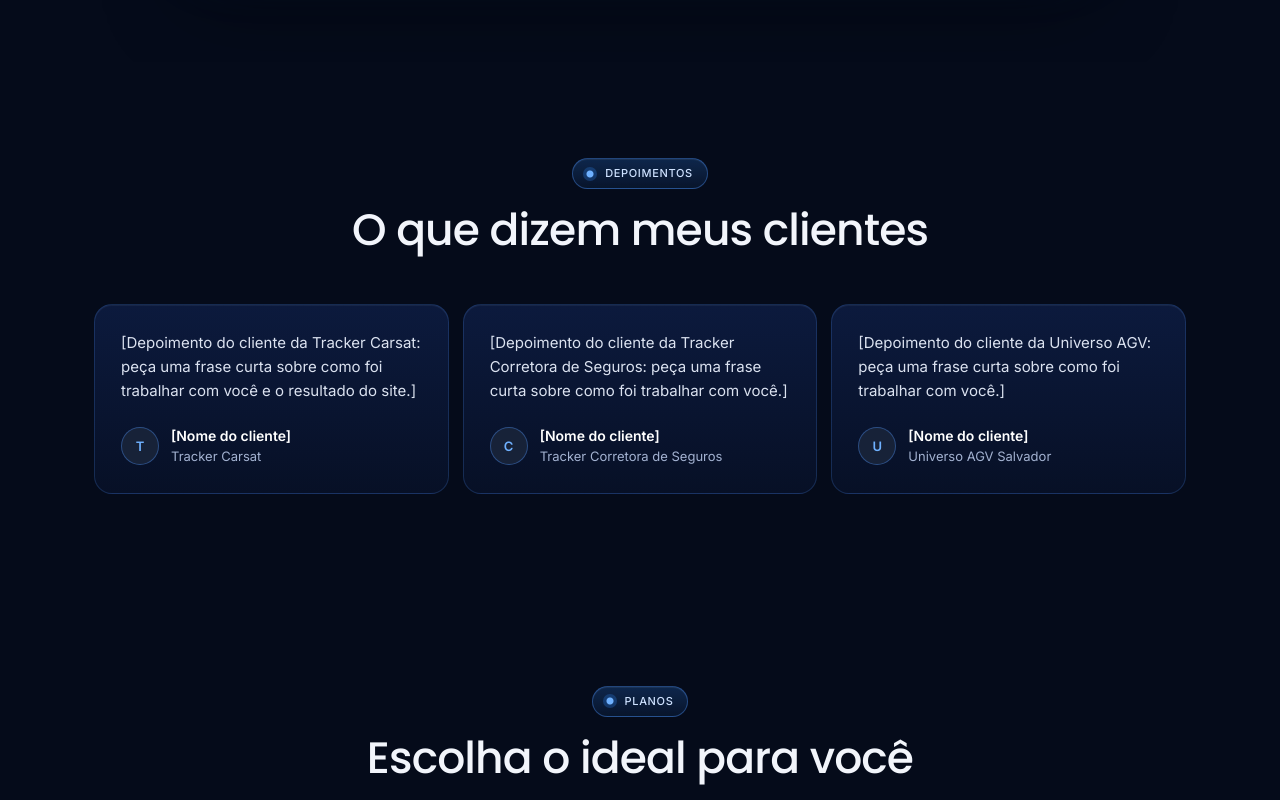
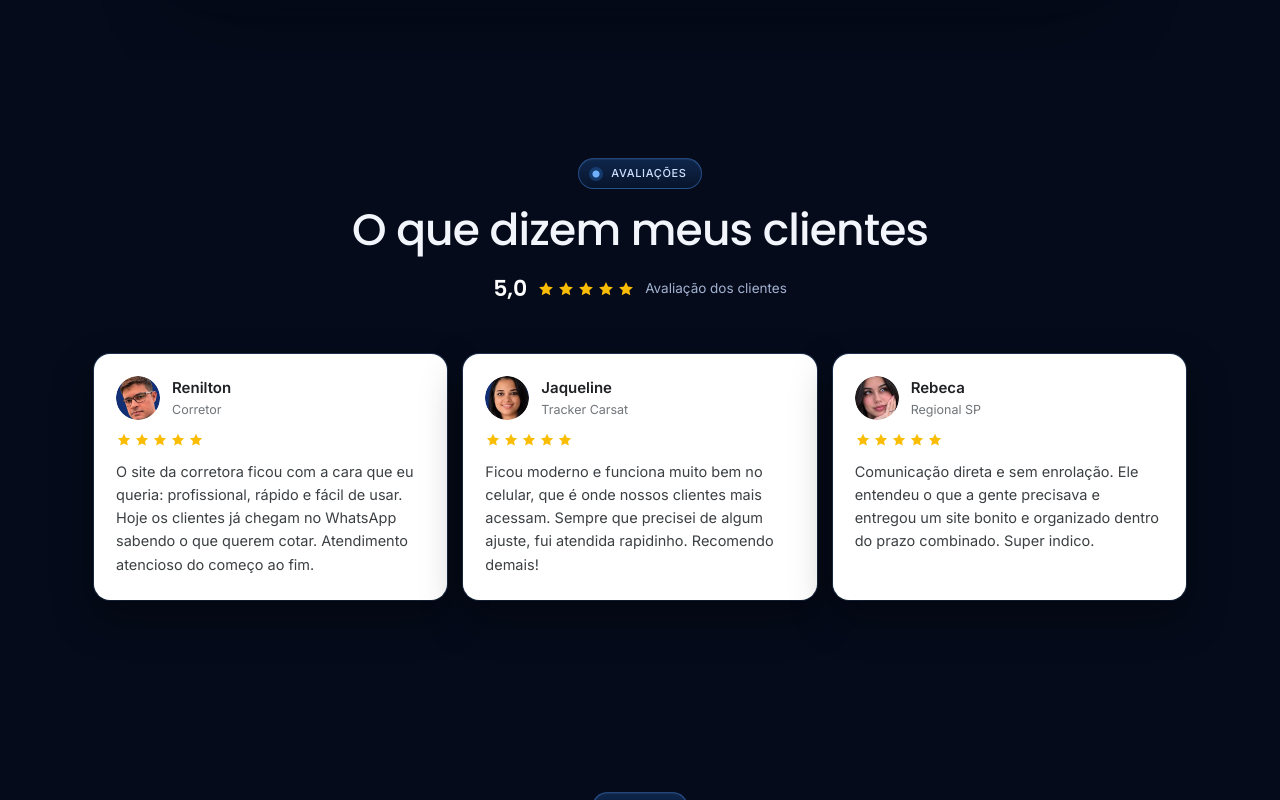
Before and after one commit to theuszinp/salvadorsites, a plain HTML site: page index.html in a window 1280 px wide. Shown: the part 2969-3769 px from the top of the page. Drawn offline with Linux system fonts and the light colour scheme.

Commit message:
Depoimentos de clientes no estilo de avaliação do Google
Cartões com foto, nome, 5 estrelas e o depoimento aprovado por
Renilton (Corretor), Jaqueline (Tracker Carsat) e Rebeca (Regional SP).

Co-Authored-By: Claude Opus 5.5 <noreply@anthropic.com>

```diff
--- a/index.html
+++ b/index.html
@@ -357,25 +357,38 @@
     </section>
 
     <!-- ================= DEPOIMENTOS ================= -->
-    <!-- ATENÇÃO: troque os textos entre [colchetes] pelos depoimentos reais dos seus clientes -->
+    <!-- Depoimentos aprovados pelos próprios clientes -->
     <section class="section" id="depoimentos">
       <div class="container">
         <header class="head">
-          <span class="badge"><i class="badge__dot"></i>Depoimentos</span>
+          <span class="badge"><i class="badge__dot"></i>Avaliações</span>
           <h2 class="title">O que dizem meus clientes</h2>
+          <p class="rating"><b>5,0</b><span class="review__stars review__stars--lg" role="img" aria-label="5 de 5 estrelas"><svg viewBox="0 0 24 24" aria-hidden="true"><path d="m12 2.8 2.8 5.9 6.4.8-4.7 4.4 1.2 6.4L12 17.2l-5.7 3.1 1.2-6.4L2.8 9.5l6.4-.8z"/></svg><svg viewBox="0 0 24 24" aria-hidden="true"><path d="m12 2.8 2.8 5.9 6.4.8-4.7 4.4 1.2 6.4L12 17.2l-5.7 3.1 1.2-6.4L2.8 9.5l6.4-.8z"/></svg><svg viewBox="0 0 24 24" aria-hidden="true"><path d="m12 2.8 2.8 5.9 6.4.8-4.7 4.4 1.2 6.4L12 17.2l-5.7 3.1 1.2-6.4L2.8 9.5l6.4-.8z"/></svg><svg viewBox="0 0 24 24" aria-hidden="true"><path d="m12 2.8 2.8 5.9 6.4.8-4.7 4.4 1.2 6.4L12 17.2l-5.7 3.1 1.2-6.4L2.8 9.5l6.4-.8z"/></svg><svg viewBox="0 0 24 24" aria-hidden="true"><path d="m12 2.8 2.8 5.9 6.4.8-4.7 4.4 1.2 6.4L12 17.2l-5.7 3.1 1.2-6.4L2.8 9.5l6.4-.8z"/></svg></span><span>Avaliação dos clientes</span></p>
         </header>
         <div class="quote-grid">
-          <figure class="quote">
-            <blockquote>[Depoimento do cliente da Tracker Carsat: peça uma frase curta sobre como foi trabalhar com você e o resultado do site.]</blockquote>
-            <figcaption><span class="quote__avatar">T</span><span><strong>[Nome do cliente]</strong>Tracker Carsat</span></figcaption>
+          <figure class="review">
+            <figcaption class="review__head">
+              <img src="clientes/renilton.webp" alt="Foto de Renilton" width="160" height="160" loading="lazy" class="review__avatar">
+              <span><strong>Renilton</strong><small>Corretor</small></span>
+            </figcaption>
+            <div class="review__stars" role="img" aria-label="5 de 5 estrelas"><svg viewBox="0 0 24 24" aria-hidden="true"><path d="m12 2.8 2.8 5.9 6.4.8-4.7 4.4 1.2 6.4L12 17.2l-5.7 3.1 1.2-6.4L2.8 9.5l6.4-.8z"/></svg><svg viewBox="0 0 24 24" aria-hidden="true"><path d="m12 2.8 2.8 5.9 6.4.8-4.7 4.4 1.2 6.4L12 17.2l-5.7 3.1 1.2-6.4L2.8 9.5l6.4-.8z"/></svg><svg viewBox="0 0 24 24" aria-hidden="true"><path d="m12 2.8 2.8 5.9 6.4.8-4.7 4.4 1.2 6.4L12 17.2l-5.7 3.1 1.2-6.4L2.8 9.5l6.4-.8z"/></svg><svg viewBox="0 0 24 24" aria-hidden="true"><path d="m12 2.8 2.8 5.9 6.4.8-4.7 4.4 1.2 6.4L12 17.2l-5.7 3.1 1.2-6.4L2.8 9.5l6.4-.8z"/></svg><svg viewBox="0 0 24 24" aria-hidden="true"><path d="m12 2.8 2.8 5.9 6.4.8-4.7 4.4 1.2 6.4L12 17.2l-5.7 3.1 1.2-6.4L2.8 9.5l6.4-.8z"/></svg></div>
+            <blockquote>O site da corretora ficou com a cara que eu queria: profissional, rápido e fácil de usar. Hoje os clientes já chegam no WhatsApp sabendo o que querem cotar. Atendimento atencioso do começo ao fim.</blockquote>
           </figure>
-          <figure class="quote">
-            <blockquote>[Depoimento do cliente da Tracker Corretora de Seguros: peça uma frase curta sobre como foi trabalhar com você.]</blockquote>
-            <figcaption><span class="quote__avatar">C</span><span><strong>[Nome do cliente]</strong>Tracker Corretora de Seguros</span></figcaption>
+          <figure class="review">
+            <figcaption class="review__head">
+              <img src="clientes/jaqueline.webp" alt="Foto de Jaqueline" width="160" height="160" loading="lazy" class="review__avatar">
+              <span><strong>Jaqueline</strong><small>Tracker Carsat</small></span>
+            </figcaption>
+            <div class="review__stars" role="img" aria-label="5 de 5 estrelas"><svg viewBox="0 0 24 24" aria-hidden="true"><path d="m12 2.8 2.8 5.9 6.4.8-4.7 4.4 1.2 6.4L12 17.2l-5.7 3.1 1.2-6.4L2.8 9.5l6.4-.8z"/></svg><svg viewBox="0 0 24 24" aria-hidden="true"><path d="m12 2.8 2.8 5.9 6.4.8-4.7 4.4 1.2 6.4L12 17.2l-5.7 3.1 1.2-6.4L2.8 9.5l6.4-.8z"/></svg><svg viewBox="0 0 24 24" aria-hidden="true"><path d="m12 2.8 2.8 5.9 6.4.8-4.7 4.4 1.2 6.4L12 17.2l-5.7 3.1 1.2-6.4L2.8 9.5l6.4-.8z"/></svg><svg viewBox="0 0 24 24" aria-hidden="true"><path d="m12 2.8 2.8 5.9 6.4.8-4.7 4.4 1.2 6.4L12 17.2l-5.7 3.1 1.2-6.4L2.8 9.5l6.4-.8z"/></svg><svg viewBox="0 0 24 24" aria-hidden="true"><path d="m12 2.8 2.8 5.9 6.4.8-4.7 4.4 1.2 6.4L12 17.2l-5.7 3.1 1.2-6.4L2.8 9.5l6.4-.8z"/></svg></div>
+            <blockquote>Ficou moderno e funciona muito bem no celular, que é onde nossos clientes mais acessam. Sempre que precisei de algum ajuste, fui atendida rapidinho. Recomendo demais!</blockquote>
           </figure>
-          <figure class="quote">
-            <blockquote>[Depoimento do cliente da Universo AGV: peça uma frase curta sobre como foi trabalhar com você.]</blockquote>
-            <figcaption><span class="quote__avatar">U</span><span><strong>[Nome do cliente]</strong>Universo AGV Salvador</span></figcaption>
+          <figure class="review">
+            <figcaption class="review__head">
+              <img src="clientes/rebeca.webp" alt="Foto de Rebeca" width="160" height="160" loading="lazy" class="review__avatar">
+              <span><strong>Rebeca</strong><small>Regional SP</small></span>
+            </figcaption>
+            <div class="review__stars" role="img" aria-label="5 de 5 estrelas"><svg viewBox="0 0 24 24" aria-hidden="true"><path d="m12 2.8 2.8 5.9 6.4.8-4.7 4.4 1.2 6.4L12 17.2l-5.7 3.1 1.2-6.4L2.8 9.5l6.4-.8z"/></svg><svg viewBox="0 0 24 24" aria-hidden="true"><path d="m12 2.8 2.8 5.9 6.4.8-4.7 4.4 1.2 6.4L12 17.2l-5.7 3.1 1.2-6.4L2.8 9.5l6.4-.8z"/></svg><svg viewBox="0 0 24 24" aria-hidden="true"><path d="m12 2.8 2.8 5.9 6.4.8-4.7 4.4 1.2 6.4L12 17.2l-5.7 3.1 1.2-6.4L2.8 9.5l6.4-.8z"/></svg><svg viewBox="0 0 24 24" aria-hidden="true"><path d="m12 2.8 2.8 5.9 6.4.8-4.7 4.4 1.2 6.4L12 17.2l-5.7 3.1 1.2-6.4L2.8 9.5l6.4-.8z"/></svg><svg viewBox="0 0 24 24" aria-hidden="true"><path d="m12 2.8 2.8 5.9 6.4.8-4.7 4.4 1.2 6.4L12 17.2l-5.7 3.1 1.2-6.4L2.8 9.5l6.4-.8z"/></svg></div>
+            <blockquote>Comunicação direta e sem enrolação. Ele entendeu o que a gente precisava e entregou um site bonito e organizado dentro do prazo combinado. Super indico.</blockquote>
           </figure>
         </div>
       </div>
--- a/style.css
+++ b/style.css
@@ -368,17 +368,25 @@ svg { flex: none; }
 .pf-arrow--prev { left: 8px; }
 .pf-arrow--next { right: 8px; }
 
-/* Depoimentos */
-.quote-grid { display: grid; grid-template-columns: repeat(3, 1fr); gap: 14px; }
-.quote {
-  display: flex; flex-direction: column; gap: 22px; padding: 26px; border-radius: var(--radius);
-  background: linear-gradient(180deg, var(--surface-2), var(--surface));
-  border: 1px solid var(--line); box-shadow: inset 0 1px 0 rgba(255, 255, 255, .05);
+/* Depoimentos no estilo de avaliação do Google */
+.quote-grid { display: grid; grid-template-columns: repeat(3, 1fr); gap: 16px; }
+.rating { display: inline-flex; align-items: center; gap: 10px; font-size: 13.5px; color: var(--muted); }
+.rating b { font-family: var(--display); font-weight: 600; font-size: 22px; color: #fff; }
+.review {
+  display: flex; flex-direction: column; gap: 12px; padding: 22px 22px 24px; border-radius: 16px;
+  background: #fff; color: #3c4043;
+  box-shadow: 0 1px 2px rgba(0, 0, 0, .3), 0 18px 40px rgba(0, 0, 0, .35), 0 0 0 1px rgba(111, 177, 255, .25);
+  transition: transform .3s var(--ease), box-shadow .3s;
 }
-.quote blockquote { font-size: 15px; line-height: 1.6; color: #dbe2f0; flex: 1; }
-.quote figcaption { display: flex; align-items: center; gap: 12px; font-size: 13px; color: var(--muted); }
-.quote figcaption strong { display: block; color: #fff; font-size: 14px; font-weight: 600; }
-.quote__avatar { width: 38px; height: 38px; border-radius: 50%; display: grid; place-items: center; font-weight: 600; background: #172238; border: 1px solid var(--line-2); color: var(--blue-light); flex: none; }
+.review:hover { transform: translateY(-4px); box-shadow: 0 1px 2px rgba(0, 0, 0, .3), 0 24px 50px rgba(0, 0, 0, .4), 0 0 0 1px rgba(111, 177, 255, .6), 0 0 30px rgba(47, 139, 255, .25); }
+.review__head { display: flex; align-items: center; gap: 12px; }
+.review__avatar { width: 44px; height: 44px; border-radius: 50%; flex: none; }
+.review__head strong { display: block; font-size: 15px; font-weight: 600; color: #202124; }
+.review__head small { display: block; font-size: 12.5px; color: #70757a; }
+.review__stars { display: inline-flex; gap: 2px; }
+.review__stars svg { width: 16px; height: 16px; fill: #fbbc04; }
+.review__stars--lg svg { width: 18px; height: 18px; }
+.review blockquote { font-size: 14.5px; line-height: 1.6; color: #3c4043; }
 
 /* Planos */
 .plan-grid { display: grid; grid-template-columns: repeat(3, 1fr); gap: 14px; align-items: stretch; }
```
Also changed, not shown: clientes/jaqueline.webp (added), clientes/rebeca.webp (added), clientes/renilton.webp (added).
